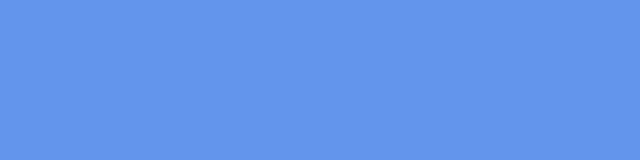
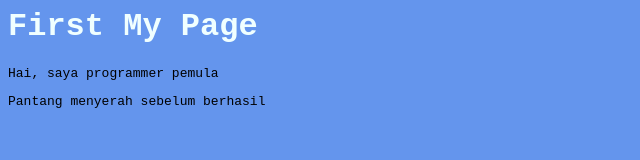
Before and after one commit to harioblackid/MyProject, a plain HTML site: page index.html in a window 1280 px wide. Shown: the whole page, without its empty margins (0-640 px from the left). Drawn offline with Linux system fonts and the light colour scheme.

Commit message:
Editan pertama

```diff
--- a/index.html
+++ b/index.html
@@ -8,9 +8,16 @@
     body {
         background-color: cornflowerblue;
     }
+
+    h1 {
+        color: azure;
+        font-family: 'Courier New', Courier, monospace;
+    }
 </style>
 
 <body>
-
+<h1>First My Page</h1>
+<pre>Hai, saya programmer pemula</pre>
+<pre>Pantang menyerah sebelum berhasil</pre>
 </body>
 </html>
```
